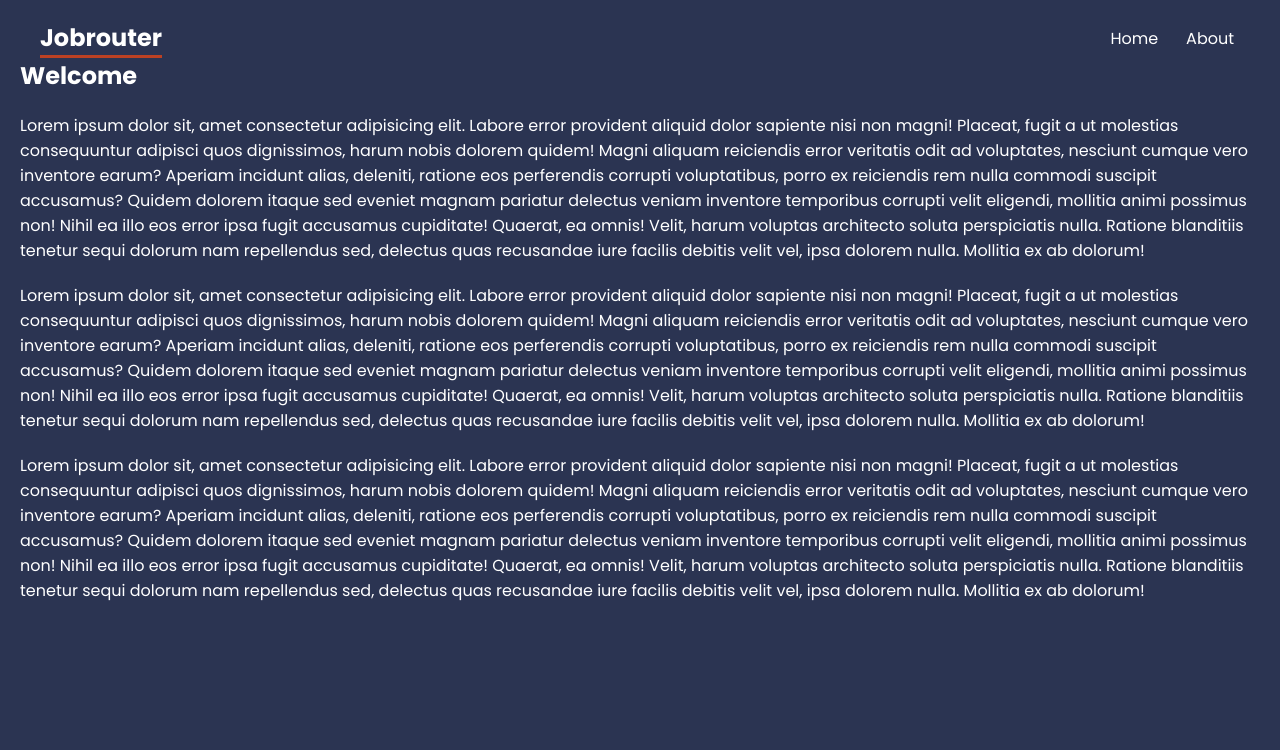
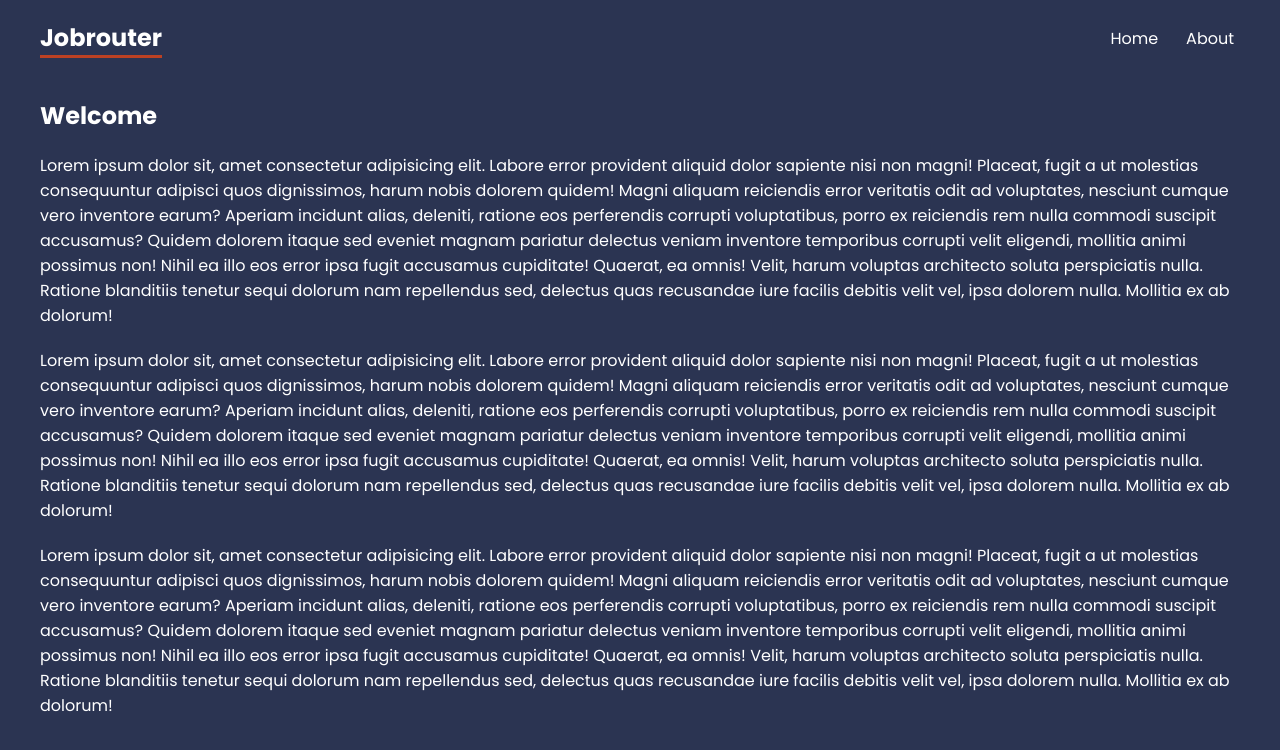
Before and after one commit to Pgph/jobrouter, a React (Create React App) app: page / in a window 1280 px wide. Shown: the top 750 px of the page. Built offline with nearby package versions, Linux system fonts and the light colour scheme.

Commit message:
Added react router and subpages

```diff
--- a/src/App.js
+++ b/src/App.js
@@ -1,26 +1,24 @@
-import { BrowserRouter, Routes, Route, Link, NavLink } from 'react-router-dom'
+import { createBrowserRouter, Route, createRoutesFromElements, RouterProvider } from 'react-router-dom'
 
 //pages
 import Home from './pages/Home'
 import About from './pages/About'
 
+//layouts
+import RootLayout from './layouts/RootLayout'
+
+const router = createBrowserRouter(
+  createRoutesFromElements(
+    <Route path='/' element={<RootLayout />}>
+      <Route index element={<Home />} />
+      <Route path="about" element={<About />} />
+    </Route>
+  )
+)
+
 function App() {
   return (
-    <BrowserRouter>
-      <header>
-        <nav>
-          <h1>Jobrouter</h1>
-          <NavLink to='/'>Home</NavLink>
-          <NavLink to='about'>About</NavLink>
-        </nav>
-      </header>
-      <main>
-        <Routes>
-          <Route index element={<Home />} />
-          <Route path="about" element={<About />} />
-        </Routes>
-      </main>
-    </BrowserRouter>
+    <RouterProvider router={router} />
   );
 }
 
--- a/src/index.css
+++ b/src/index.css
@@ -51,3 +51,8 @@
 header nav a:active {
   background: var(--primary);
 }
+
+main {
+  max-width: 1200px;
+  margin: 40px auto;
+}
--- /dev/null
+++ b/src/layouts/RootLayout.js
@@ -0,0 +1,18 @@
+import { NavLink, Outlet } from "react-router-dom"
+
+export default function RootLayout() {
+    return (
+        <div className="root-layout">
+            <header>
+                <nav>
+                    <h1>Jobrouter</h1>
+                    <NavLink to='/'>Home</NavLink>
+                    <NavLink to='about'>About</NavLink>
+                </nav>
+            </header>
+            <main>
+                <Outlet />
+            </main>
+        </div>
+    )
+}
```
